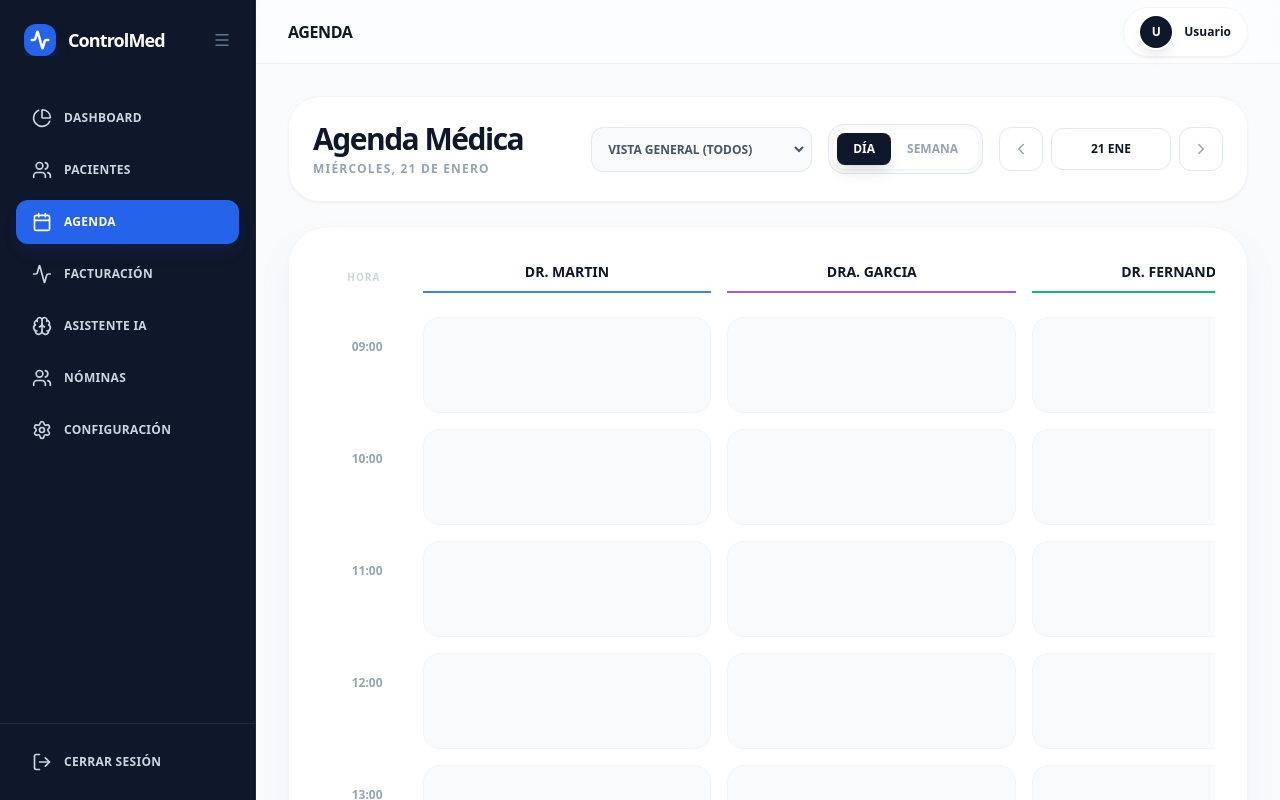
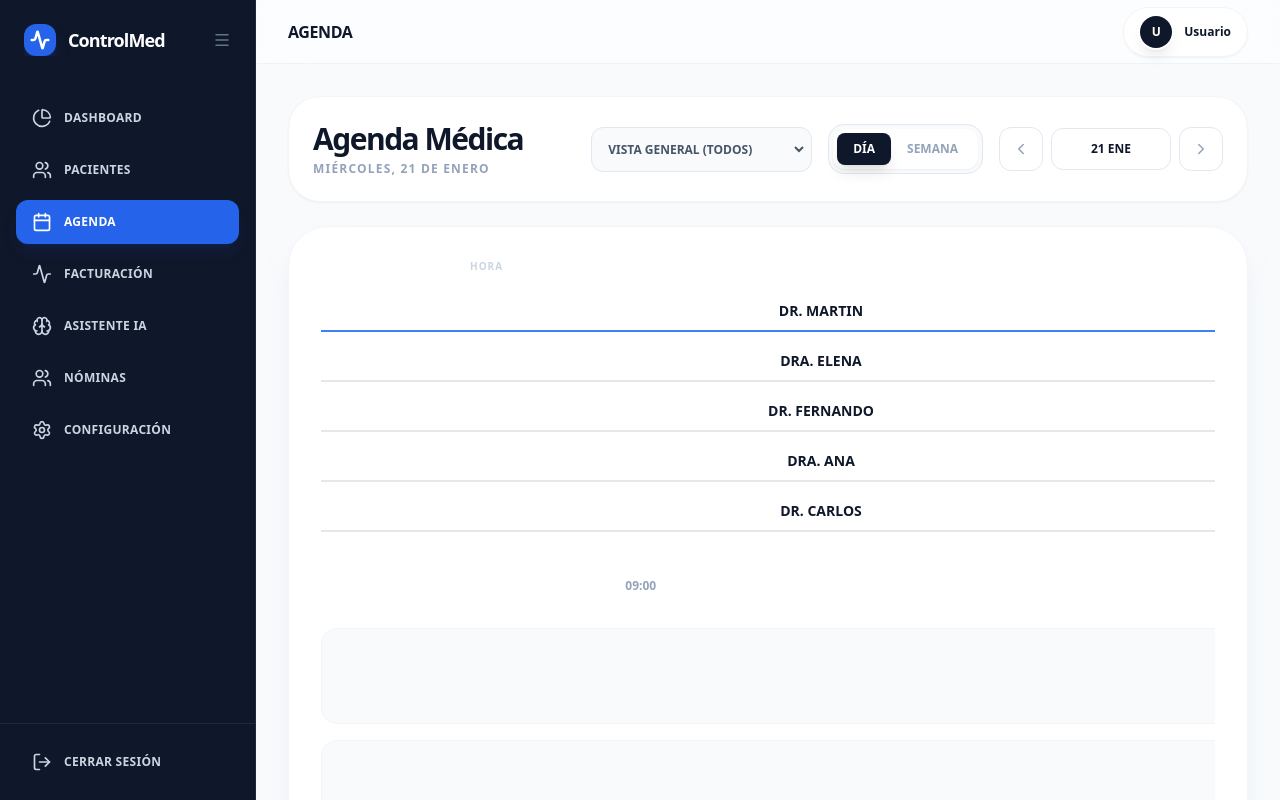
Before and after one commit to tommynabo/MediCore, a React (Vite) app: page /agenda in a window 1280 px wide. Built offline with nearby package versions, Linux system fonts and the light colour scheme.

Commit message:
Feat: Sync Agenda doctors, add Bank Transfer payment, fix Invoice history

```diff
--- a/src/pages/Agenda.tsx
+++ b/src/pages/Agenda.tsx
@@ -166,7 +166,8 @@ const Agenda: React.FC = () => {
                 <div className="overflow-x-auto pb-4">
                     <div className="min-w-[1000px]">
                         {/* Header Row */}
-                        <div className={`grid gap-4 mb-6 ${viewMode === 'daily' && selectedDoctorId === 'all' && (currentUserRole === 'ADMIN' || currentUserRole === 'RECEPTION') ? 'grid-cols-10' : 'grid-cols-8'}`}>
+                        {/* Header Row */}
+                        <div className={`grid gap-4 mb-6 ${viewMode === 'daily' && selectedDoctorId === 'all' && (currentUserRole === 'ADMIN' || currentUserRole === 'RECEPTION') ? 'grid-cols-16' : 'grid-cols-8'}`}>
                             <div className="col-span-1 text-[10px] font-black uppercase text-slate-300 tracking-widest text-center self-end pb-2">Hora</div>
 
                             {/* DAY VIEW HEADERS */}
@@ -174,11 +175,17 @@ const Agenda: React.FC = () => {
                                 <>
                                     {/* If All Doctors: Show Doctor Columns */}
                                     {selectedDoctorId === 'all' && (currentUserRole === 'ADMIN' || currentUserRole === 'RECEPTION') ? (
-                                        <>
-                                            <div className="col-span-3 text-center pb-2 border-b-2 border-blue-500"><span className="text-sm font-black text-slate-900 uppercase">Dr. Martin</span></div>
-                                            <div className="col-span-3 text-center pb-2 border-b-2 border-purple-500"><span className="text-sm font-black text-slate-900 uppercase">Dra. Garcia</span></div>
-                                            <div className="col-span-3 text-center pb-2 border-b-2 border-emerald-500"><span className="text-sm font-black text-slate-900 uppercase">Dr. Fernandez</span></div>
-                                        </>
+                                        DOCTORS.map(doc => {
+                                            const colorMap: Record<string, string> = {
+                                                'dr-1': 'blue', 'dr-2': 'purple', 'dr-3': 'emerald', 'dr-4': 'rose', 'dr-5': 'amber'
+                                            };
+                                            const color = colorMap[doc.id] || 'slate';
+                                            return (
+                                                <div key={doc.id} className={`col-span-3 text-center pb-2 border-b-2 border-${color}-500`}>
+                                                    <span className="text-sm font-black text-slate-900 uppercase">{doc.name}</span>
+                                                </div>
+                                            );
+                                        })
                                     ) : (
                                         <div className="col-span-7 text-center pb-2 border-b-2 border-blue-500">
                                             <span className="text-sm font-black text-slate-900 uppercase">Hoy</span>
@@ -199,7 +206,7 @@ const Agenda: React.FC = () => {
 
                         {/* Time Slots */}
                         {TIME_SLOTS.map((time) => (
-                            <div key={time} className={`grid gap-4 mb-4 group ${viewMode === 'daily' && selectedDoctorId === 'all' && (currentUserRole === 'ADMIN' || currentUserRole === 'RECEPTION') ? 'grid-cols-10' : 'grid-cols-8'}`}>
+                            <div key={time} className={`grid gap-4 mb-4 group ${viewMode === 'daily' && selectedDoctorId === 'all' && (currentUserRole === 'ADMIN' || currentUserRole === 'RECEPTION') ? 'grid-cols-16' : 'grid-cols-8'}`}>
                                 <div className="col-span-1 text-right pr-6 py-4">
                                     <span className="text-xs font-black text-slate-400 group-hover:text-blue-500 transition-colors">{time}</span>
                                 </div>
@@ -208,16 +215,16 @@ const Agenda: React.FC = () => {
                                 {viewMode === 'daily' && (
                                     <>
                                         {selectedDoctorId === 'all' && (currentUserRole === 'ADMIN' || currentUserRole === 'RECEPTION') ? (
-                                            ['dr-1', 'dr-2', 'dr-3'].map((docId, idx) => (
-                                                <div key={docId} className="col-span-3 relative h-24 bg-slate-50 rounded-2xl border border-slate-100 hover:border-blue-300 transition-all cursor-pointer"
+                                            DOCTORS.map((doc, idx) => (
+                                                <div key={doc.id} className="col-span-3 relative h-24 bg-slate-50 rounded-2xl border border-slate-100 hover:border-blue-300 transition-all cursor-pointer"
                                                     onClick={() => {
                                                         setActiveSlot({ time, dayIdx: 0 });
-                                                        setSelectedDoctorId(docId);
-                                                        setBookingDoctorId(docId); // Init modal doc
+                                                        setSelectedDoctorId(doc.id);
+                                                        setBookingDoctorId(doc.id); // Init modal doc
                                                         setIsAppointmentModalOpen(true);
                                                     }}
                                                 >
-                                                    {appointments.filter(a => a.time === time && a.date === currentDate.toISOString().split('T')[0] && a.doctorId === docId).map(a => (
+                                                    {appointments.filter(a => a.time === time && a.date === currentDate.toISOString().split('T')[0] && a.doctorId === doc.id).map(a => (
                                                         <div key={a.id} className="absolute inset-2 bg-blue-100 text-blue-700 p-2 rounded-xl text-[10px] font-bold border border-blue-200 overflow-hidden leading-tight">
                                                             {patients.find(p => p.id === a.patientId)?.name || 'Paciente'}
                                                         </div>
--- a/src/pages/Billing.tsx
+++ b/src/pages/Billing.tsx
@@ -18,6 +18,7 @@ const Billing: React.FC = () => {
     // Invoice Creation State
     const [selectedPatientId, setSelectedPatientId] = useState('');
     const [invoiceItems, setInvoiceItems] = useState<{ name: string, price: number }[]>([{ name: 'Consulta General', price: 50.0 }]);
+    const [paymentMethod, setPaymentMethod] = useState<'card' | 'cash' | 'transfer'>('card');
     const [isEmitting, setIsEmitting] = useState(false);
     const [emitError, setEmitError] = useState<string | null>(null);
 
@@ -58,7 +59,7 @@ const Billing: React.FC = () => {
 
             // Add invoice to local state
             const newInvoice: any = {
-                id: data.invoiceNumber || data.invoice_number || crypto.randomUUID(),
+                id: data.invoiceNumber || data.invoice_number || `inv-${Date.now()}-${Math.random().toString(36).substr(2, 9)}`,
                 invoiceNumber: data.invoiceNumber || data.invoice_number,
                 amount: invoiceItems.reduce((sum, i) => sum + i.price, 0),
                 patientId: patient.id,
@@ -366,7 +367,7 @@ const Billing: React.FC = () => {
                                         }}
                                     />
                                     <datalist id="patient-list">
-                                        {patients.map(p => (
+                                        {(patients || []).map(p => (
                                             <option key={p.id} value={`${p.name} - ${p.dni}`} />
                                         ))}
                                     </datalist>
@@ -377,11 +378,25 @@ const Billing: React.FC = () => {
                                         onChange={(e) => setSelectedPatientId(e.target.value)}
                                     >
                                         <option value="">-- Confirmar Paciente --</option>
-                                        {patients.map(p => (
+                                        {(patients || []).map(p => (
                                             <option key={p.id} value={p.id}>{p.name}</option>
                                         ))}
                                     </select>
                                 </div>
+                            </div>
+
+                            {/* Payment Method Selector */}
+                            <div className="space-y-2">
+                                <label className="text-xs font-bold uppercase text-slate-500 tracking-widest">Método de Pago</label>
+                                <select
+                                    value={paymentMethod}
+                                    onChange={(e) => setPaymentMethod(e.target.value as any)}
+                                    className="w-full bg-slate-50 border border-slate-200 rounded-xl px-4 py-3 text-sm font-bold text-slate-700 outline-none focus:ring-2 focus:ring-blue-100 transition-all"
+                                >
+                                    <option value="card">Tarjeta de Crédito/Débito</option>
+                                    <option value="cash">Efectivo</option>
+                                    <option value="transfer">Transferencia Bancaria</option>
+                                </select>
                             </div>
 
                             {/* Items */}
--- a/src/services/api.ts
+++ b/src/services/api.ts
@@ -15,7 +15,18 @@ export const api = {
         getAll: async (): Promise<Invoice[]> => {
             const res = await fetch(`${API_URL}/finance/invoices`, { headers });
             if (!res.ok) throw new Error('Failed to fetch invoices');
-            return res.json();
+            const data = await res.json();
+            // Normalize backend data to match frontend properties
+            return data.map((inv: any) => ({
+                ...inv,
+                id: inv.id || inv._id,
+                invoiceNumber: inv.invoiceNumber || inv.invoice_number,
+                url: inv.url || inv.pdf_url,
+                qrUrl: inv.qrUrl || inv.qr_url,
+                patientId: inv.patientId || inv.patient_id,
+                amount: Number(inv.amount),
+                paymentMethod: inv.paymentMethod || inv.payment_method
+            }));
         },
         create: async (invoiceData: any): Promise<Invoice> => {
             const res = await fetch(`${API_URL}/finance/invoice`, {
@@ -24,7 +35,14 @@ export const api = {
                 body: JSON.stringify(invoiceData)
             });
             if (!res.ok) throw new Error('Failed to create invoice');
-            return res.json();
+            const data = await res.json();
+            // Normalize response
+            return {
+                ...data,
+                invoiceNumber: data.invoiceNumber || data.invoice_number,
+                url: data.url || data.pdf_url,
+                qrUrl: data.qrUrl || data.qr_url,
+            };
         }
     },
 
```
Also changed, not shown: 1 other file (tests, documents, lock files or other folders).
